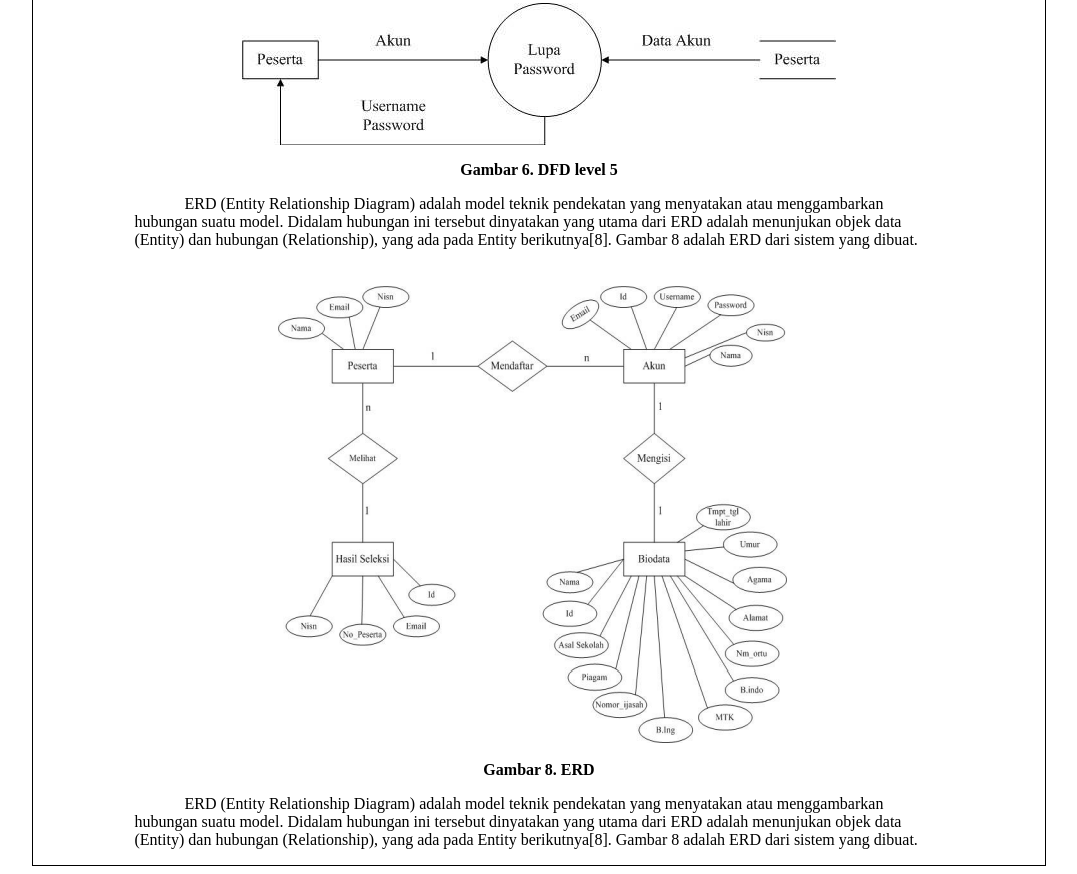
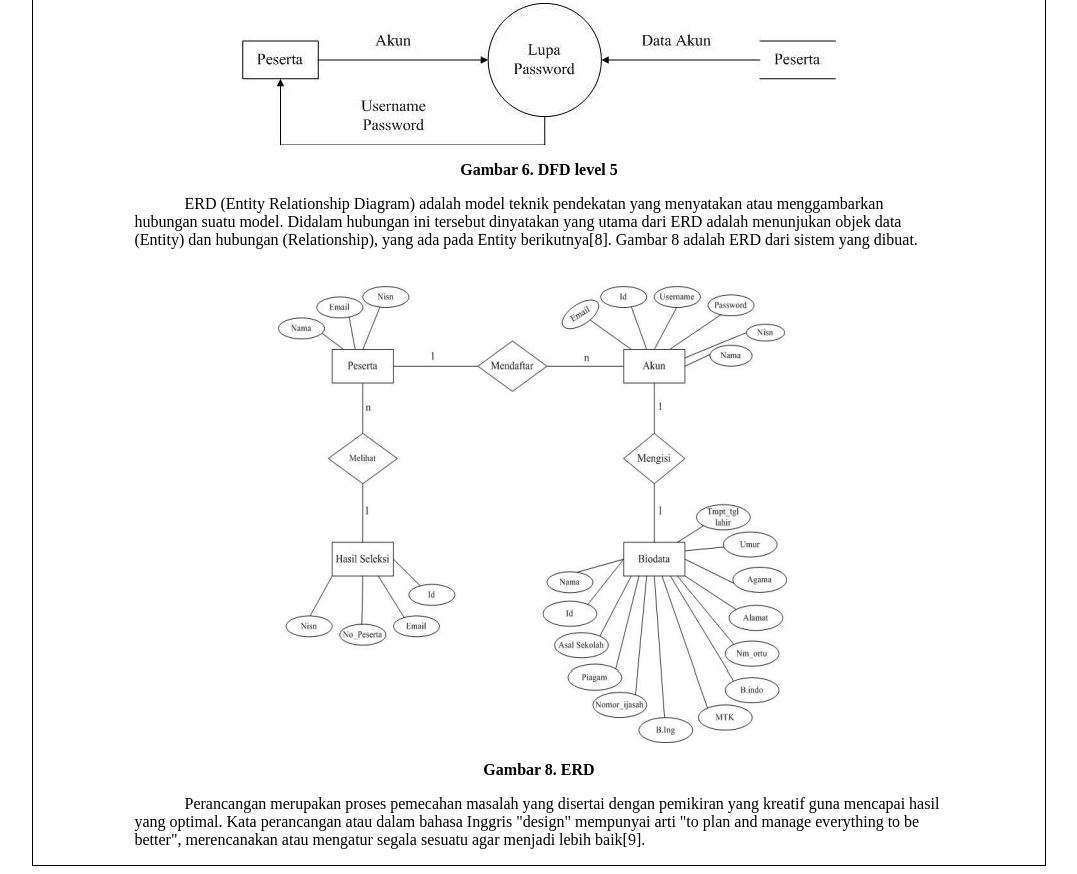
Before and after one commit to cornelliusagova/kel4_mtd_agile_p11, a plain HTML site: page index.html in a window 1280 px wide. Shown: the part 5725-6599 px from the top of the page, without its empty margins (101-1178 px from the left). Drawn offline with Linux system fonts and the light colour scheme.

Commit message:
melakukan edit pada ERD

```diff
--- a/index.html
+++ b/index.html
@@ -130,10 +130,10 @@
                 Entity berikutnya[8]. Gambar 8 adalah ERD dari sistem yang dibuat.</p>
                 <img src="ERD.png" style="display:block; margin:auto;" >
                 <p style= " text-align: center;"><b>Gambar 8. ERD</b></p>
-                <p style="text-indent: 50px;">ERD (Entity Relationship Diagram) adalah model teknik pendekatan yang menyatakan atau
-                menggambarkan hubungan suatu model. Didalam hubungan ini tersebut dinyatakan yang utama
-                dari ERD adalah menunjukan objek data (Entity) dan hubungan (Relationship), yang ada pada
-                Entity berikutnya[8]. Gambar 8 adalah ERD dari sistem yang dibuat.</p>
+                <p style="text-indent: 50px;">Perancangan merupakan proses pemecahan masalah yang disertai dengan pemikiran yang
+                kreatif guna mencapai hasil yang optimal. Kata perancangan atau dalam bahasa Inggris
+                "design" mempunyai arti "to plan and manage everything to be better", merencanakan atau
+                mengatur segala sesuatu agar menjadi lebih baik[9].</p>
 
 
 
```
